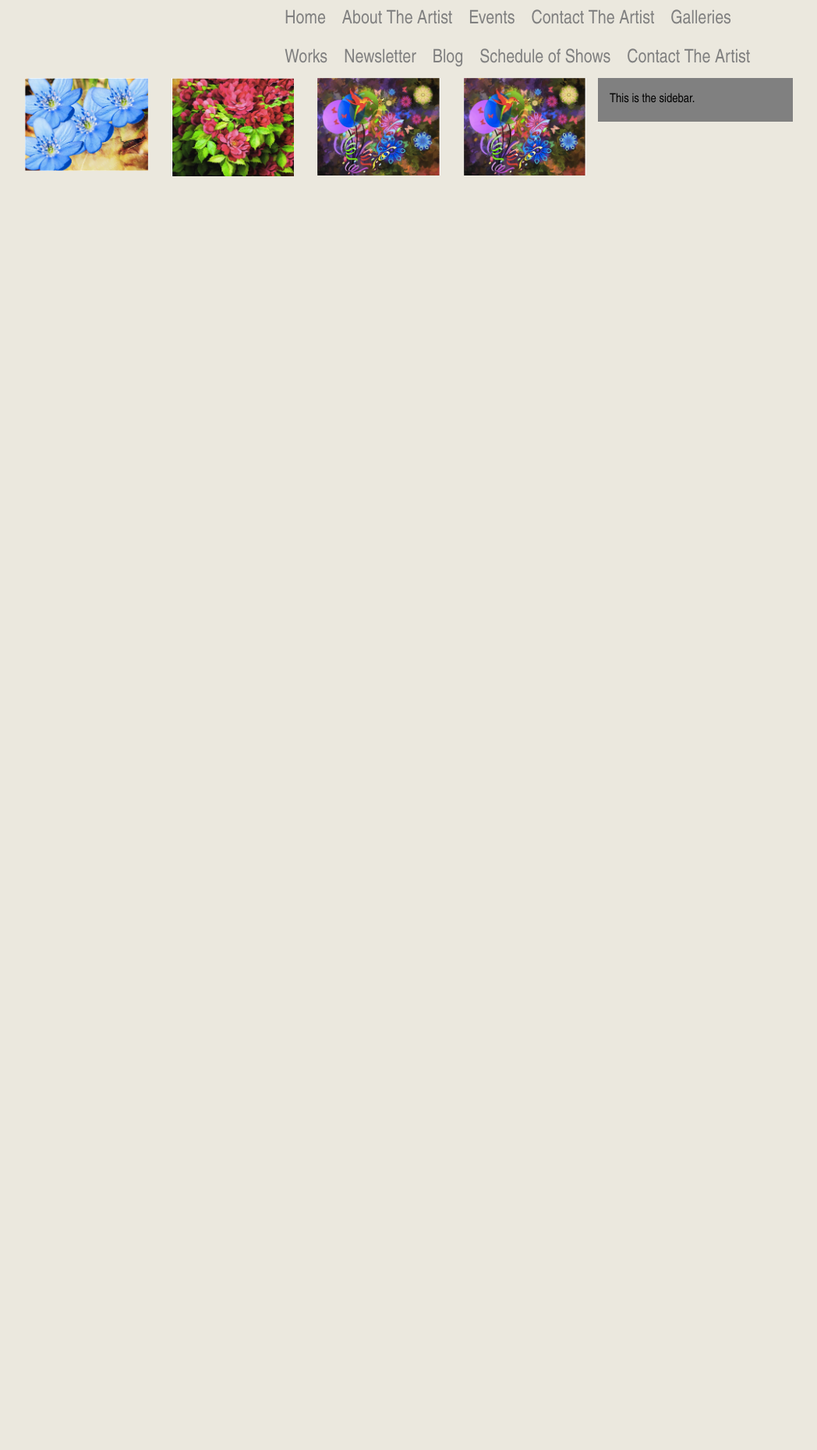
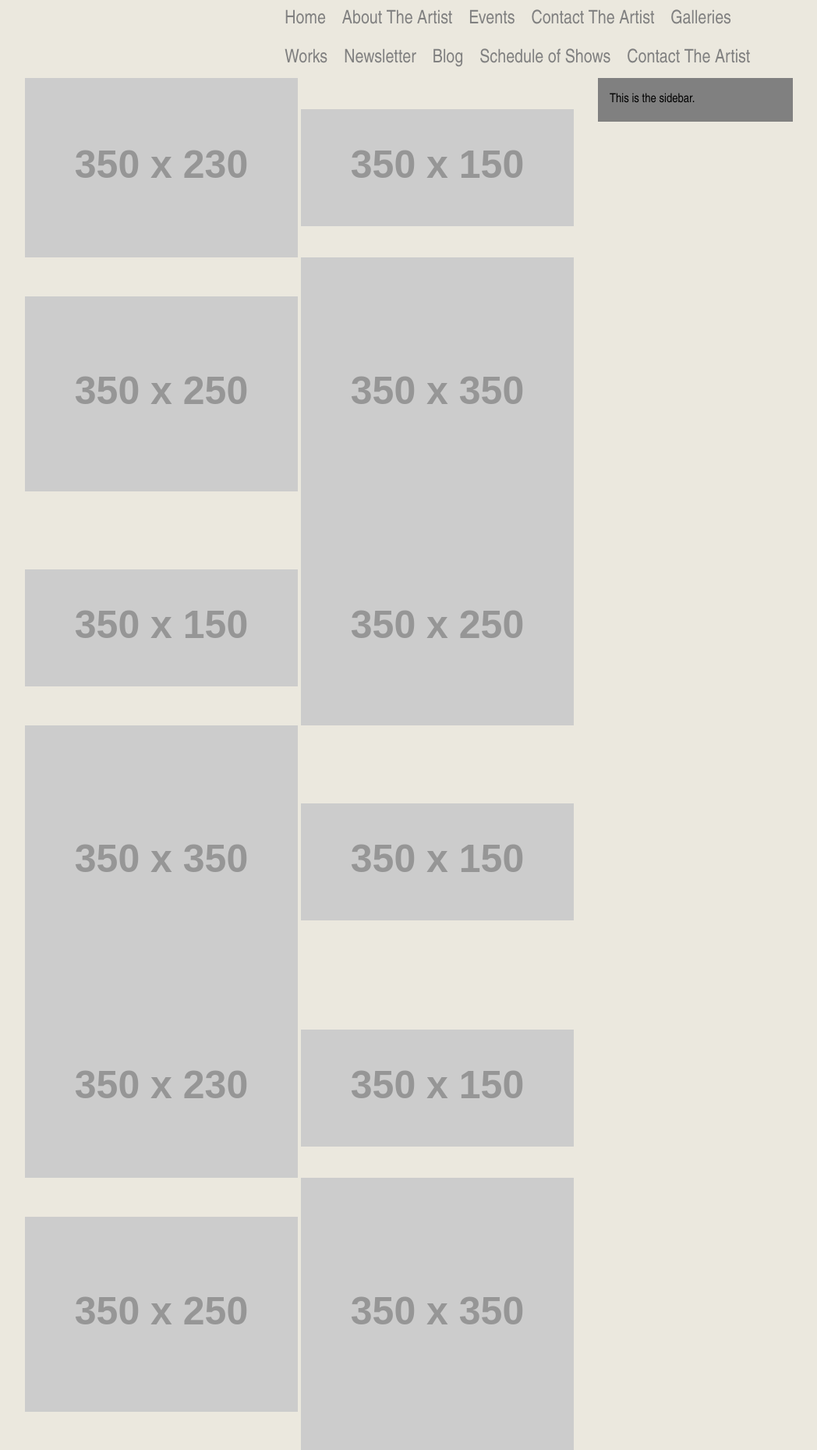
Before and after one commit to afalsario/internettes-template, a PHP site: page /works.php in a window 1280 px wide. Shown: the part 155-2014 px from the top of the page at 78% size, without its empty margins (123-1171 px from the left). Before the commit the page ends 381 px from the top, so only its background shows below. Run offline with PHP 8.4, Linux system fonts and the light colour scheme; grey boxes labelled with a size stand in for pictures from a placeholder-image service; some libraries are stand-ins or nearby versions; some web fonts are replaced.

Commit message:
making changes to gallery style

```diff
--- a/collections.php
+++ b/collections.php
@@ -49,3 +49,4 @@ echo $header . $nav . $content_before;
 	</div>
 
 <?php echo $content_after; ?>
+<?php echo $footer; ?>
--- a/works.php
+++ b/works.php
@@ -2,31 +2,26 @@
 <?php
 echo $header . $nav . $content_before;
 ?>
-
-<div class="row">
-	<div class="medium-3 large-3 columns ">
-		<section class="box_feature">
-			<a href="#" class="image featured"><img src="images/blueflowers.png" alt="" /></a>
-		</section>
-	</div>
-	<div class="medium-3 large-3 columns">
-		<!-- Box -->
-		<section class="box_feature">
-			<a href="#" class="image featured"><img src="images/redflowers.png" alt="" /></a>
-		</section>
-	</div>
-	<div class="medium-3 large-3 columns">
-		<!-- Box -->
-		<section class="box_feature">
-			<a href="#" class="image featured"><img src="images/humbirdparty.png" alt="" /></a>
-		</section>
-	</div>
-	<div class="medium-3 large-3 columns">
-		<!-- Box -->
-		<section class="box_feature">
-			<a href="#" class="image featured"><img src="images/humbirdparty.png" alt="" /></a>
-		</section>
-	</div>
+<div class="grid">
+   <img src="http://placehold.it/350x230" />
+   <img src="http://placehold.it/350x150" />
+   <img src="http://placehold.it/350x250" />
+   <img src="http://placehold.it/350x350" />
+   <img src="http://placehold.it/350x150" />
+   <img src="http://placehold.it/350x250" />
+   <img src="http://placehold.it/350x350" />
+   <img src="http://placehold.it/350x150" />
+   <img src="http://placehold.it/350x230" />
+   <img src="http://placehold.it/350x150" />
+   <img src="http://placehold.it/350x250" />
+   <img src="http://placehold.it/350x350" />
+   <img src="http://placehold.it/350x150" />
+   <img src="http://placehold.it/350x250" />
+   <img src="http://placehold.it/350x350" />
+   <img src="http://placehold.it/350x150" />
 </div>
 
+
+
 <?php echo $content_after; ?>
+<?php echo $footer; ?>
--- a/works_expanded.php
+++ b/works_expanded.php
@@ -56,3 +56,4 @@ echo $header . $nav . $content_before;
 	</div>
 </div>
 <?php echo $content_after; ?>
+<?php echo $footer; ?>
--- a/works_inquire.php
+++ b/works_inquire.php
@@ -30,3 +30,4 @@ echo $header . $nav . $content_before;
     </form>
 </div>
 <?php echo $content_after; ?>
+<?php echo $footer; ?>
--- a/workszoom.php
+++ b/workszoom.php
@@ -10,3 +10,4 @@ echo $header . $nav . $content_before;
 	</div>
 </div>
 <?php echo $content_after; ?>
+<?php echo $footer; ?>
```
Also changed, not shown: style.css (+44 -0 lines).
